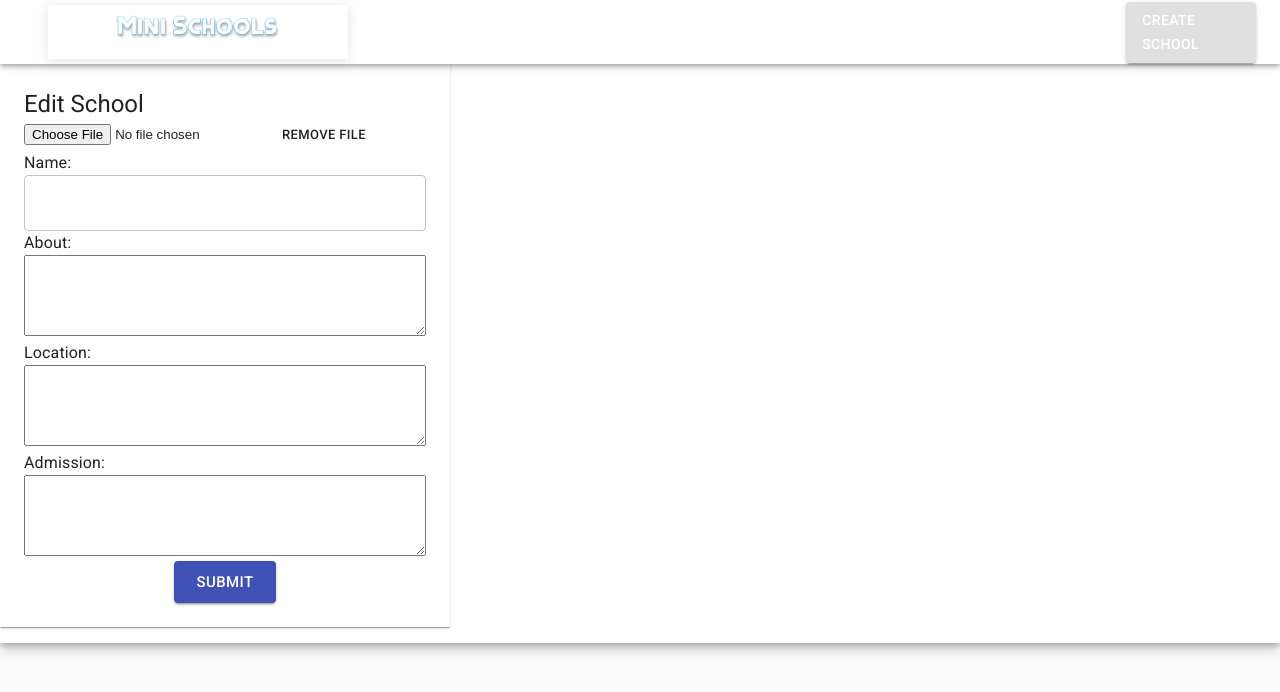
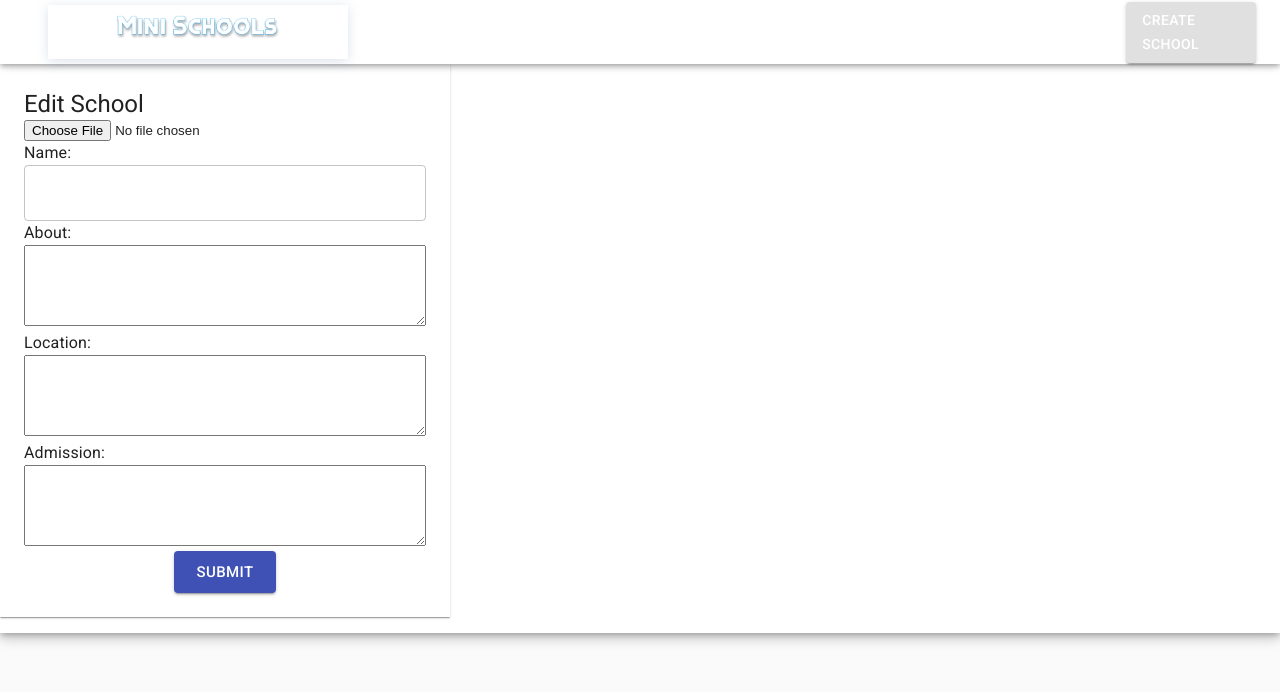
Before and after one commit to kqpham/Project_PKMON_Client, a React (Create React App) app: page /update/1 in a window 1280 px wide. Shown: the top 692 px of the page. Built offline with nearby package versions, Linux system fonts and the light colour scheme; no server answers.

Commit message:
Update UpdateSchool.tsx

```diff
--- a/src/pages/UpdateSchool/UpdateSchool.tsx
+++ b/src/pages/UpdateSchool/UpdateSchool.tsx
@@ -27,7 +27,6 @@ export default function UpdateSchool(): JSX.Element {
   const [inputFile, setInputFile] = useState<File>();
   const [sessionToken, setSessionToken] = useState<string>();
   const [schoolInfo, setSchoolInfo] = useState<iSchool>();
-  const [hideButton, setHideButton] = useState<string>();
   const [formInput, setFormInput] = useState({
     schoolName: "",
     schoolAbout: "",
@@ -87,14 +86,7 @@ export default function UpdateSchool(): JSX.Element {
   }: React.ChangeEvent<HTMLInputElement>) => {
     if (files && files.length) {
       setInputFile(files[0]);
-      setHideButton("block");
     }
-  };
-
-  const removeFile = () => {
-    const nFile = undefined
-    setInputFile(nFile);
-    setHideButton("none");
   };
 
   useEffect(() => {
@@ -163,18 +155,6 @@ export default function UpdateSchool(): JSX.Element {
                 accept="image/*"
                 onChange={handleImageChange}
               />
-              <Button
-                size="small"
-                onClick={(event: { preventDefault: () => void; }) => {
-                  event.preventDefault();
-                  removeFile();
-                }}
-                style={{ display: `${hideButton}` }}
-              >
-                {" "}
-                Remove File
-              </Button>
-
               <Typography>Name:</Typography>
               {schoolInfo?.schoolName ? (
                 <TextField
```
